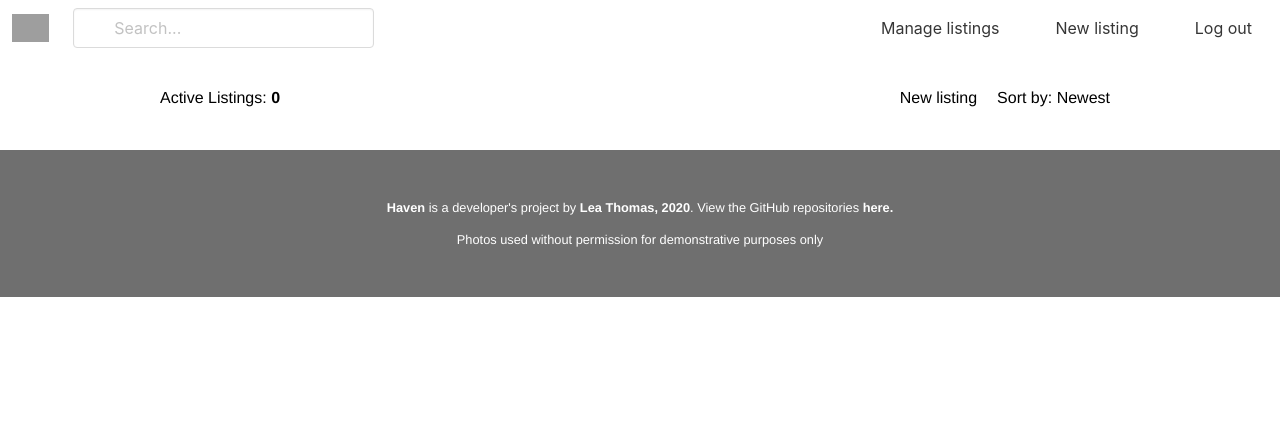
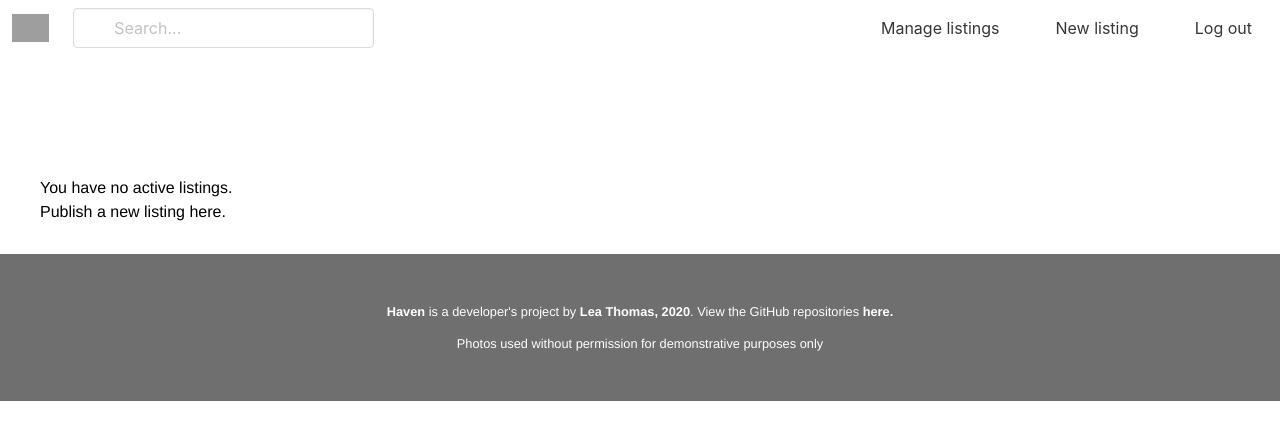
Before and after one commit to infiniteloom/project4-frontend, a Vue app: page /#/admin in a window 1280 px wide. Shown: the top 440 px of the page. Built offline with nearby package versions, Linux system fonts and the light colour scheme; sample sign-in values are in the browser's storage; grey boxes are pictures that could not be loaded.

Commit message:
added conditional messages for if a realtor has no listings or does have listings.

```diff
--- a/src/main.js
+++ b/src/main.js
@@ -10,6 +10,8 @@ import "buefy/dist/buefy.css";
 import { library } from '@fortawesome/fontawesome-svg-core'
 import { FontAwesomeIcon } from '@fortawesome/vue-fontawesome'
 import { fas } from '@fortawesome/free-solid-svg-icons'
+
+
 library.add(fas)
 Vue.component('font-awesome-icon', FontAwesomeIcon)
 
--- a/src/views/EditCreateListing.vue
+++ b/src/views/EditCreateListing.vue
@@ -20,10 +20,12 @@
                 <p class="edit-create-field-labels">
                     Home description
                 </p>
+
+                <div class="beds-baths-container">
                     <b-field  class="create-edit-fields has-addons">
-                    <p class="control">
+                        <p class="control beds-baths">
                             <b-input :placeholder="placeholder.bed" v-model="newListing.bed" type="text"></b-input>
-                    <p class="control">
+                        <p class="control beds-baths">
                             <a class="button is-static">
                             bedrooms
                             </a>
@@ -41,7 +43,7 @@
                             </a>
                         </p>
                     </b-field>
-
+                </div>
                 <!-- Home Size  -->
                 <b-field  class="create-edit-fields has-addons">
                     <p class="control">
@@ -343,50 +345,6 @@ export default {
             })
         },
         editListing: function(){
-            // if(!this.newListing.type){
-            //     this.newListing.type = this.placeholder.type
-            // }
-            // if(!this.newListing.city){
-            //     this.newListing.city = this.placeholder.city
-            // }
-            // if(!this.newListing.county){
-            //     this.newListing.county = this.placeholder.county
-            // }
-            // if(!this.newListing.state){
-            //     this.newListing.state = this.placeholder.state
-            // }
-            // if(!this.newListing.zip){
-            //     this.newListing.zip = this.placeholder.zip
-            // }
-            // if(!this.newListing.street){
-            //     this.newListing.street = this.placeholder.street
-            // }
-            // if(!this.newListing.year_built){
-            //     this.newListing.year_built = this.placeholder.year_built
-            // }
-            // if(!this.newListing.bed){
-            //     this.newListing.bed = this.placeholder.bed
-            // }
-            // if(!this.newListing.bath){
-            //     this.newListing.bath = this.placeholder.bath
-            // }
-            // if(!this.newListing.home_size){
-            //     this.newListing.home_size = this.placeholder.home_size
-            // }
-            // if(!this.newListing.lot_size){
-            //     this.newListing.lot_size = this.placeholder.lot_size
-            // }
-            // if(!this.newListing.price){
-            //     this.newListing.price = this.placeholder.price
-            // }
-            // if(!this.newListing.description){
-            //     this.newListing.description = this.placeholder.description
-            // }
-            // if(!this.newListing.image1){
-            //     this.newListing.image1 = this.placeholder.image1
-            // }
-            // console.log('this is the placeholder type that is being assigned to new listing', this.placeholder.type)
-            // console.log(this.newListing.type)
             const id = this.$attrs.singleListingInfo.id
 
             fetch(`${this.$URL}/api/listings/${id}/`, {
@@ -441,7 +399,8 @@ export default {
 }
 .create-edit-header-msg{
     text-align: center;
-    padding: 80px 0px 50px 0;
+    padding: 10% 0px 50px 0;
+    opacity: .6;
 }
 .create-edit-fields label{
     font-size: .8em;
@@ -461,7 +420,18 @@ export default {
 }
 .edit-create-field-labels{
     padding-bottom: 5px;
-    padding-top: 10px;
+    padding-top: 20px;
+    font-size: .8em;
+    font-weight: bold;
+}
+@media only screen and (max-width: 700px){
+    .beds-baths-container{
+        display: flex;
+        justify-content: space-between;
+    }
+    /* .beds-baths{
+        width: 45%;
+    } */
 }
 @media only screen and (min-width: 700px){
     .edit-create-cols-container{
--- a/src/views/RealtorAdmin.vue
+++ b/src/views/RealtorAdmin.vue
@@ -2,17 +2,35 @@
 <div>
   <div class="admin-info-bar">
     <div>
-      <p>Active Listings: <span>{{realtorListings.length}}</span></p>
+      <p
+      v-if="length">
+        Active Listings:
+        <span>{{length}}</span>
+      </p>
     </div>
     <div class="admin-info-bar-functions">
       <p
-        @click="isCreateListing">
-        New listing
+      class="create-link"
+      v-if="length"
+      @click="isCreateListing">
+        Publish new listing
       </p>
-      <p>
+      <p  v-if="length">
         Sort by: Newest
       </p>
     </div>
+  </div>
+  <div v-bind:class="{'is-no-listings': length}">
+      <p
+      v-if="!length">
+        You have no active listings.
+      </p>
+      <p
+      class="create-link"
+      v-if="!length"
+      @click="isCreateListing">
+        Publish a new listing here.
+      </p>
   </div>
   <Gridgallery
   :isAdminPanel="isAdminPanel"
@@ -26,6 +44,8 @@
 
 <script>
 import Gridgallery from '../components/Gridgallery.vue'
+import Vue from 'vue'
+
 
 export default{
   name: "RealtorAdmin",
@@ -34,16 +54,25 @@ export default{
     Gridgallery,
   },
   props: ['loggedIn', 'isAdminPanel', 'realtorListings'],
+  // props: ['loggedIn', 'isAdminPanel',],
   data: function (){
     return {
-      houseData: this.checkRealtorListings()
+      // houseData: this.checkRealtorListings(),
+      length: this.getLength()
     }
   },
   methods:{
-    checkRealtorListings: function(){
+        getLength: function(){
       if(this.realtorListings){
-        this.houseData = this.realtorListings
+        return this.realtorListings.length
+      }else{
+        return false
       }
+    // },
+    // checkRealtorListings: function(){
+    //   if(this.realtorListings){
+    //     this.houseData = this.realtorListings
+    //   }
     },
     isCreateListing: function(){
       console.log('this is the create new listing trigger in editcreatelisting page')
@@ -67,8 +96,11 @@ export default{
               "Authorization" : `JWT ${this.$route.query.user.token}`
           }
       })
+      console.log('after delete listing ')
       // Emit to app.vue that a listing has been deleted to trigger a refresh of this.realtorListings prop.
       this.$emit('refreshRealtorListings', event)
+      console.log('after refresh listings ')
+      Vue.$forceUpdate();
     }
   }
 }
@@ -79,9 +111,9 @@ export default{
   display: flex;
   justify-content: space-between;
   align-items: flex-end;
-  padding-top: 100px;
   padding-bottom: 10px;
   width: 80%;
+  padding-top: 15%;
   margin: 0 auto;
 }
 .admin-info-bar p span{
@@ -105,4 +137,13 @@ export default{
   opacity: .4;
   cursor: pointer;
 }
+.if-no-listings{
+  text-align: center;
+  margin: 0 auto;
+  padding-top: 30%;
+}
+.create-link:hover{
+  opacity: .7;
+  cursor: pointer;
+}
 </style>
```
Lines whose indentation alone changed are shown as unchanged.
